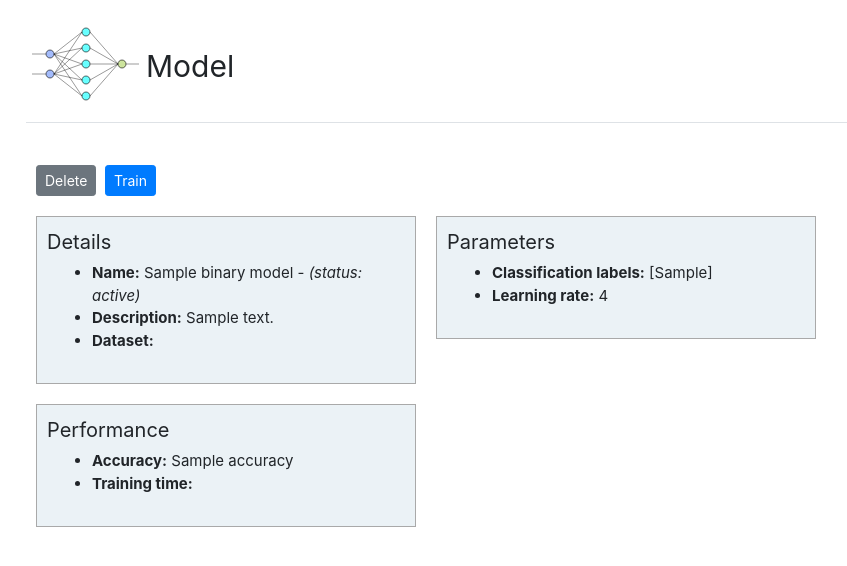
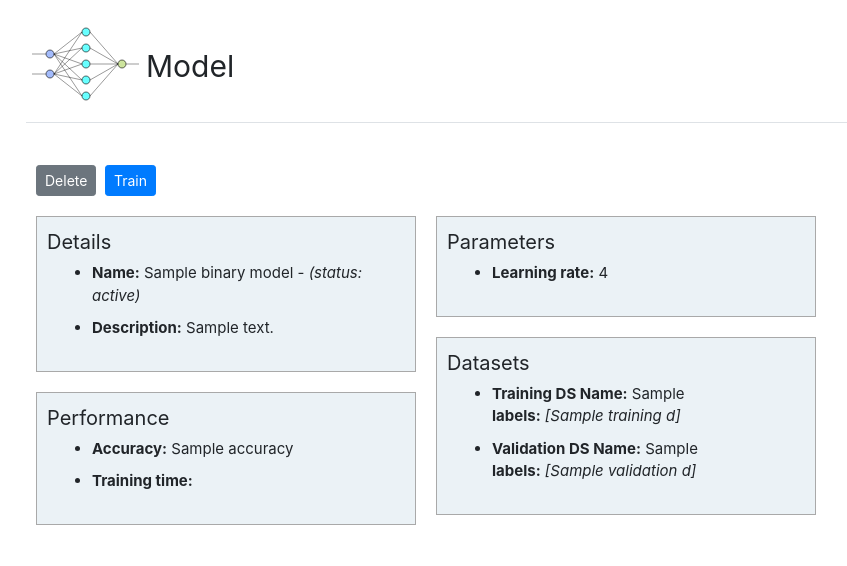
Before and after one commit to CodePeeler/image_classifier, a Django app: template binary_cnn/templates/binary_cnn/model.html in a window 1280 px wide. Shown: the part 58-624 px from the top of the page, without its empty margins (74-921 px from the left). Run offline with Django 3.2, Linux system fonts and the light colour scheme; the template is opened without the code that fills it: most values are stand-ins (such as "Sample title", 1, 10 or a date in 2020); some libraries are stand-ins or nearby versions.

Commit message:
Fix bug retlated to datasets and retraining

```diff
--- a/binary_cnn/templates/binary_cnn/model.html
+++ b/binary_cnn/templates/binary_cnn/model.html
@@ -109,6 +109,19 @@
         font-size: 75%;
         border: 0px solid black;
       }
+      #divDatasets {
+        margin-top: 20px;
+        font-size: 20px;
+        background: #ebf2f6;
+        border: 0px solid green;
+        padding: 10px;
+        border: 1px solid #a9a9a9;
+      }
+      #divDatasetsContent {
+        padding: 5px;
+        font-size: 75%;
+        border: 0px solid black;
+      }
       .clearFix:after {
         content: ".";
         display: block;
@@ -116,9 +129,12 @@
         clear: both;
         visibility: hidden;
       }
+      .li-class {
+        margin-bottom: 10px;
+      }
 </style>
     {% load static %}
-    <script src="{% static 'js/model.js' %}" defer></script>
+
 </head>
 <body>
   <main role="main" class="container">
@@ -144,9 +160,8 @@
             <div id="divDetails">Details
                 <div id="divDetailsContent">
                     <ul>
-                        <li><b>Name:</b> {{binary_model.name}} - <i>(status: {{binary_model.status}})</i></li>
-                        <li><b>Description:</b> {{binary_model.description}}</li>
-                        <li><b>Dataset: </b></li>
+                        <li class="li-class"><b>Name:</b> {{binary_model.name}} - <i>(status: {{binary_model.status}})</i></li>
+                        <li class="li-class"><b>Description:</b> {{binary_model.description}}</li>
                     </ul>
                 </div>
             </div>
@@ -154,8 +169,8 @@
                 <div id="divPerformanceContent">
                     <ul>
                         <!-- NB May not be actual accuracy - it was the accuracy specified for training -->
-                        <li><b>Accuracy:</b> {{train_config.accuracy}}</li>
-                        <li><b>Training time:</b></li>
+                        <li class="li-class"><b>Accuracy:</b> {{train_config.accuracy}}</li>
+                        <li class="li-class"><b>Training time:</b></li>
                     </ul>
                 </div>
             </div>
@@ -164,8 +179,19 @@
             <div id="divParameters">Parameters
                 <div id="divParametersContent">
                     <ul>
-                        <li><b>Classification labels:</b> [{{train_config.classification_classes}}]</li>
-                        <li><b>Learning rate:</b> {{train_config.learning_rate}}</li>
+                        <li class="li-class"><b>Learning rate:</b> {{train_config.learning_rate}}</li>
+                    </ul>
+                </div>
+            </div>
+            <div id="divDatasets">Datasets
+                <div id="divDatasetsContent">
+                    <ul>
+
+                        <li class="li-class"><b>Training DS Name:</b> {{train_config.training_ds}}<br>
+                        <b>labels:</b><i> [{{train_config.training_ds.class_labels}}]</i></li>
+
+                        <li class="li-class"><b>Validation DS Name:</b> {{train_config.validation_ds}}<br>
+                        <b>labels:</b><i> [{{train_config.validation_ds.class_labels}}]</i></li>
                     </ul>
                 </div>
             </div>
```
Also changed, not shown: binary_cnn/static/js/train.js (+37 -18 lines), binary_cnn/templates/binary_cnn/train.html (+27 -13 lines), binary_cnn/views.py (+26 -9 lines).
